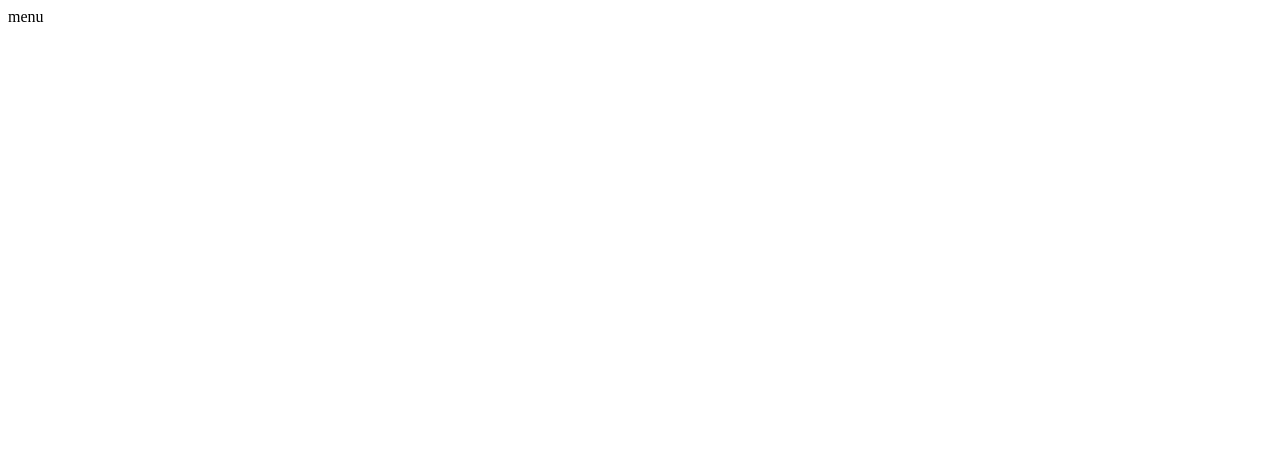
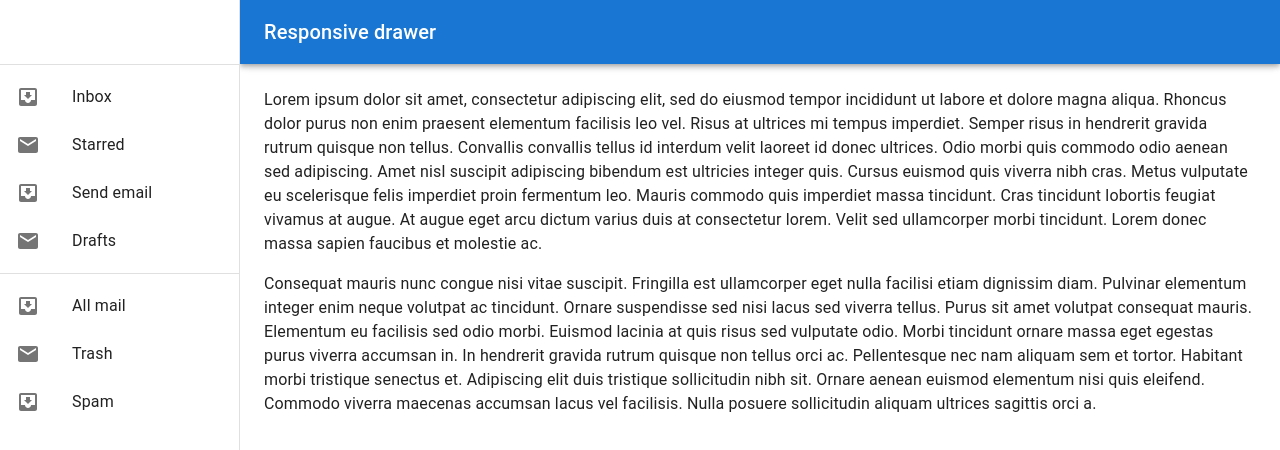
Before and after one commit to Josiahngugi/Jovial-Tours, a React (Create React App) app: page / in a window 1280 px wide. Shown: the top 450 px of the page. Built offline with nearby package versions, Linux system fonts and the light colour scheme.

Commit message:
add left side drawer from Material UI

```diff
--- a/src/components/menu/Menu.js
+++ b/src/components/menu/Menu.js
@@ -1,7 +1,8 @@
 import React from "react";
+import SideMenu from "./SideMenu";
 
 function Menu() {
-  return <div> menu</div>;
+  return <SideMenu />;
 }
 
 export default Menu;
--- a/src/components/menu/SideMenu.js
+++ b/src/components/menu/SideMenu.js
@@ -0,0 +1,179 @@
+import React from "react";
+import PropTypes from "prop-types";
+import AppBar from "@mui/material/AppBar";
+import Box from "@mui/material/Box";
+import CssBaseline from "@mui/material/CssBaseline";
+import Divider from "@mui/material/Divider";
+import Drawer from "@mui/material/Drawer";
+import IconButton from "@mui/material/IconButton";
+import InboxIcon from "@mui/icons-material/MoveToInbox";
+import List from "@mui/material/List";
+import ListItem from "@mui/material/ListItem";
+import ListItemButton from "@mui/material/ListItemButton";
+import ListItemIcon from "@mui/material/ListItemIcon";
+import ListItemText from "@mui/material/ListItemText";
+import MailIcon from "@mui/icons-material/Mail";
+import MenuIcon from "@mui/icons-material/Menu";
+import Toolbar from "@mui/material/Toolbar";
+import Typography from "@mui/material/Typography";
+
+const drawerWidth = 240;
+
+function SideMenu(props) {
+  const { window } = props;
+  const [mobileOpen, setMobileOpen] = React.useState(false);
+
+  const handleDrawerToggle = () => {
+    setMobileOpen(!mobileOpen);
+  };
+
+  const drawer = (
+    <div>
+      <Toolbar />
+      <Divider />
+      <List>
+        {["Inbox", "Starred", "Send email", "Drafts"].map((text, index) => (
+          <ListItem key={text} disablePadding>
+            <ListItemButton>
+              <ListItemIcon>
+                {index % 2 === 0 ? <InboxIcon /> : <MailIcon />}
+              </ListItemIcon>
+              <ListItemText primary={text} />
+            </ListItemButton>
+          </ListItem>
+        ))}
+      </List>
+      <Divider />
+      <List>
+        {["All mail", "Trash", "Spam"].map((text, index) => (
+          <ListItem key={text} disablePadding>
+            <ListItemButton>
+              <ListItemIcon>
+                {index % 2 === 0 ? <InboxIcon /> : <MailIcon />}
+              </ListItemIcon>
+              <ListItemText primary={text} />
+            </ListItemButton>
+          </ListItem>
+        ))}
+      </List>
+    </div>
+  );
+
+  const container =
+    window !== undefined ? () => window().document.body : undefined;
+
+  return (
+    <Box sx={{ display: "flex" }}>
+      <CssBaseline />
+      <AppBar
+        position="fixed"
+        sx={{
+          width: { sm: `calc(100% - ${drawerWidth}px)` },
+          ml: { sm: `${drawerWidth}px` }
+        }}
+      >
+        <Toolbar>
+          <IconButton
+            color="inherit"
+            aria-label="open drawer"
+            edge="start"
+            onClick={handleDrawerToggle}
+            sx={{ mr: 2, display: { sm: "none" } }}
+          >
+            <MenuIcon />
+          </IconButton>
+          <Typography variant="h6" noWrap component="div">
+            Responsive drawer
+          </Typography>
+        </Toolbar>
+      </AppBar>
+      <Box
+        component="nav"
+        sx={{ width: { sm: drawerWidth }, flexShrink: { sm: 0 } }}
+        aria-label="mailbox folders"
+      >
+        {/* The implementation can be swapped with js to avoid SEO duplication of links. */}
+        <Drawer
+          container={container}
+          variant="temporary"
+          open={mobileOpen}
+          onClose={handleDrawerToggle}
+          ModalProps={{
+            keepMounted: true // Better open performance on mobile.
+          }}
+          sx={{
+            display: { xs: "block", sm: "none" },
+            "& .MuiDrawer-paper": {
+              boxSizing: "border-box",
+              width: drawerWidth
+            }
+          }}
+        >
+          {drawer}
+        </Drawer>
+        <Drawer
+          variant="permanent"
+          sx={{
+            display: { xs: "none", sm: "block" },
+            "& .MuiDrawer-paper": {
+              boxSizing: "border-box",
+              width: drawerWidth
+            }
+          }}
+          open
+        >
+          {drawer}
+        </Drawer>
+      </Box>
+      <Box
+        component="main"
+        sx={{
+          flexGrow: 1,
+          p: 3,
+          width: { sm: `calc(100% - ${drawerWidth}px)` }
+        }}
+      >
+        <Toolbar />
+        <Typography paragraph>
+          Lorem ipsum dolor sit amet, consectetur adipiscing elit, sed do
+          eiusmod tempor incididunt ut labore et dolore magna aliqua. Rhoncus
+          dolor purus non enim praesent elementum facilisis leo vel. Risus at
+          ultrices mi tempus imperdiet. Semper risus in hendrerit gravida rutrum
+          quisque non tellus. Convallis convallis tellus id interdum velit
+          laoreet id donec ultrices. Odio morbi quis commodo odio aenean sed
+          adipiscing. Amet nisl suscipit adipiscing bibendum est ultricies
+          integer quis. Cursus euismod quis viverra nibh cras. Metus vulputate
+          eu scelerisque felis imperdiet proin fermentum leo. Mauris commodo
+          quis imperdiet massa tincidunt. Cras tincidunt lobortis feugiat
+          vivamus at augue. At augue eget arcu dictum varius duis at consectetur
+          lorem. Velit sed ullamcorper morbi tincidunt. Lorem donec massa sapien
+          faucibus et molestie ac.
+        </Typography>
+        <Typography paragraph>
+          Consequat mauris nunc congue nisi vitae suscipit. Fringilla est
+          ullamcorper eget nulla facilisi etiam dignissim diam. Pulvinar
+          elementum integer enim neque volutpat ac tincidunt. Ornare suspendisse
+          sed nisi lacus sed viverra tellus. Purus sit amet volutpat consequat
+          mauris. Elementum eu facilisis sed odio morbi. Euismod lacinia at quis
+          risus sed vulputate odio. Morbi tincidunt ornare massa eget egestas
+          purus viverra accumsan in. In hendrerit gravida rutrum quisque non
+          tellus orci ac. Pellentesque nec nam aliquam sem et tortor. Habitant
+          morbi tristique senectus et. Adipiscing elit duis tristique
+          sollicitudin nibh sit. Ornare aenean euismod elementum nisi quis
+          eleifend. Commodo viverra maecenas accumsan lacus vel facilisis. Nulla
+          posuere sollicitudin aliquam ultrices sagittis orci a.
+        </Typography>
+      </Box>
+    </Box>
+  );
+}
+
+SideMenu.propTypes = {
+  /**
+   * Injected by the documentation to work in an iframe.
+   * You won't need it on your project.
+   */
+  window: PropTypes.func
+};
+
+export default SideMenu;
```
